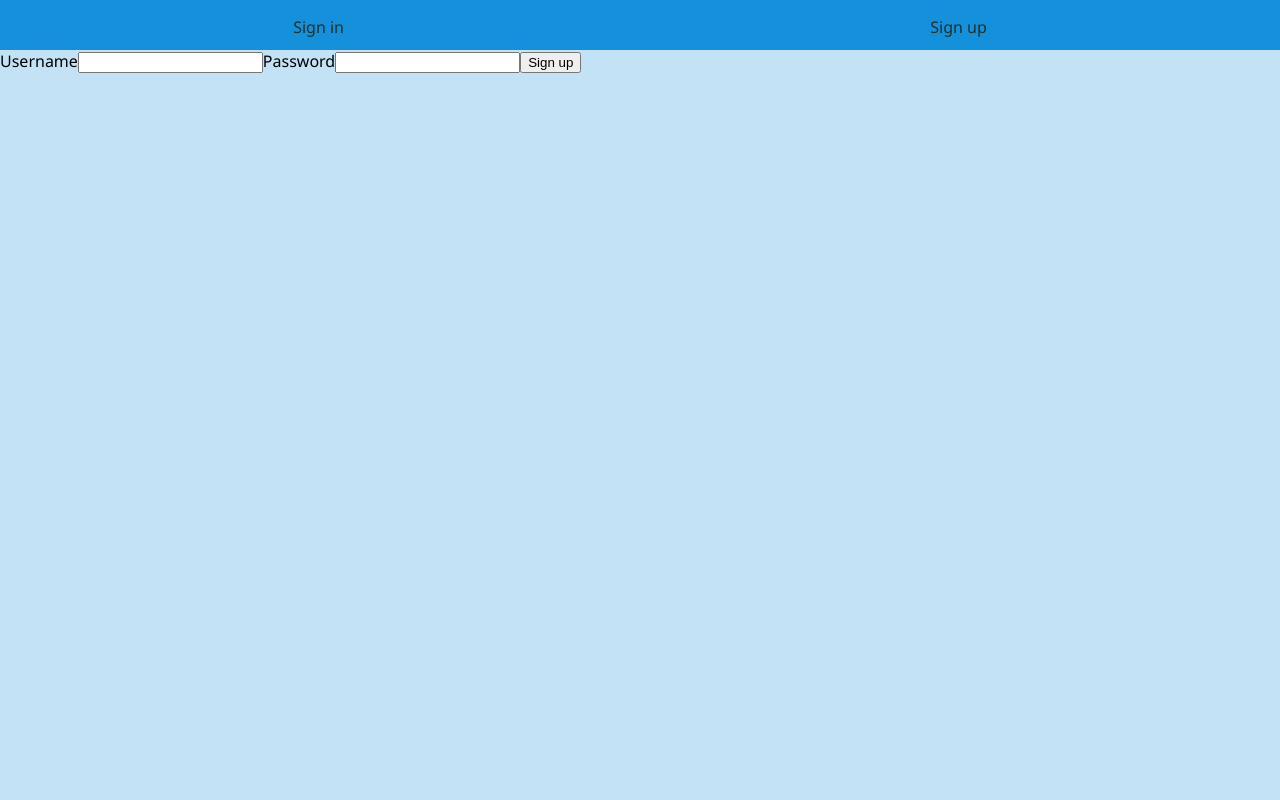
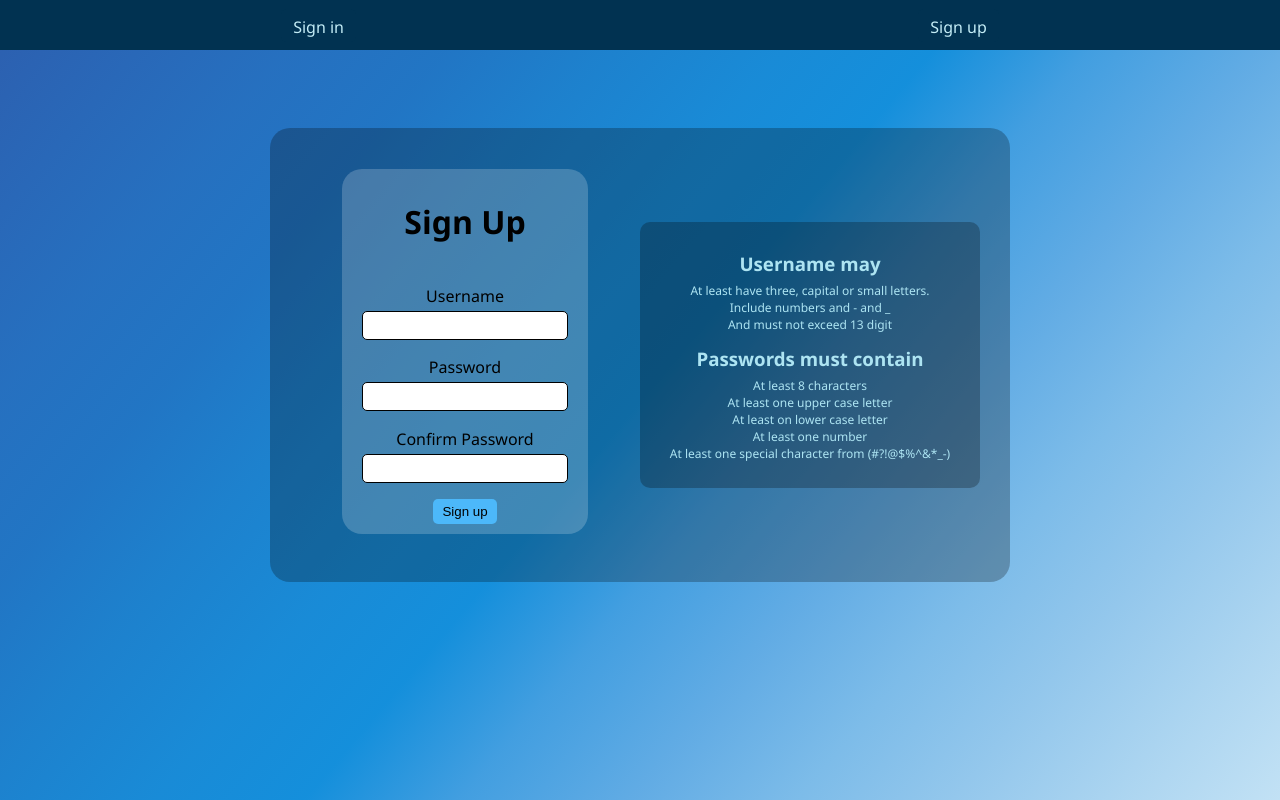
Before and after one commit to v7sn0/Inventory-Management-System, a React app in the folder frontend/: page /sign-up in a window 1280 px wide. Built offline with nearby package versions, Linux system fonts and the light colour scheme; the HTML template or start-up script is replaced by a standard one.

Commit message:
add regex to the backend + fix in auth.js (to catch the error in a react component instead of auth.js function) + edit and improve the style

```diff
--- a/frontend/src/App.css
+++ b/frontend/src/App.css
@@ -1,18 +1,36 @@
 body {
   margin: 0;
   box-sizing: border-box;
-  background-color: rgb(196, 226, 245);
+  background: linear-gradient(
+    130deg,
+    hsl(217deg 59% 43%) 0%,
+    hsl(214deg 63% 44%) 8%,
+    hsl(211deg 67% 45%) 17%,
+    hsl(209deg 71% 45%) 25%,
+    hsl(206deg 75% 46%) 33%,
+    hsl(204deg 79% 47%) 42%,
+    hsl(203deg 83% 47%) 50%,
+    hsl(205deg 72% 57%) 58%,
+    hsl(206deg 71% 64%) 67%,
+    hsl(205deg 71% 70%) 75%,
+    hsl(205deg 70% 75%) 83%,
+    hsl(204deg 70% 81%) 92%,
+    hsl(203deg 71% 86%) 100%
+  );
+  background-attachment: fixed; /* from freeCodeCamp, to prevent the linear gradient from repeating */
   font-family: "Segoe UI", Tahoma, Geneva, Verdana, sans-serif;
+  margin-top: 16vh;
 }
 
 nav {
-  background-color: rgb(21, 145, 220);
+  background-color: hsl(203 98 16%);
   height: 50px;
+  width: 100%;
   display: flex;
   justify-content: space-around;
   align-items: center;
-  /* position: fixed;
-  top: 0; */
+  position: fixed;
+  top: 0;
 }
 
 .nav-links {
@@ -20,8 +38,8 @@ nav {
   height: 19px;
   padding: 7px 12px 7px 12px;
   /* border-radius: 5px; */
-  /* background-color: rgb(75, 184, 250); */
-  color: #1a312c;
+  background-color: hsl(203 98 16%);
+  color: #c3ecf6;
   text-decoration: none;
   transition-duration: 0.3s;
   /* border: none; */
@@ -31,7 +49,9 @@ nav {
 }
 
 .nav-links:hover {
-  background-color: rgb(75, 184, 250);
+  /* background-color: rgb(23, 117, 176); */
+  background-color: hsl(203 98 23%);
+
   box-shadow: 0 2px #fff4e1;
   /* outline: 2px black solid; */
   /* border-bottom: 2px solid #fff4e1; */
@@ -68,7 +88,7 @@ td {
   border: 1px solid black;
   border-collapse: collapse;
   padding: 7px;
-  background-color: rgb(135, 204, 247);
+  background-color: rgba(0, 0, 0, 0.12);
 }
 
 .btn {
@@ -80,13 +100,126 @@ td {
 }
 
 .edit {
-  background-color: rgb(75, 127, 250);
+  background-color: hsl(222 95 63%);
+  transition: 0.3s;
+}
+
+.edit:hover {
+  background-color: hsl(222 95 68%);
 }
 
 .delete {
-  background-color: rgb(250, 75, 75);
+  background-color: hsl(0 95 64%);
+  transition: 0.3s;
+}
+
+.delete:hover {
+  background-color: hsl(0 95 68%);
 }
 
 .search {
-  background-color: rgb(75, 184, 250);
+  background-color: hsl(203 95 64%);
+  transition: 0.3s;
 }
+
+.search:hover {
+  background-color: hsl(203 95 68%);
+}
+
+.form-container {
+  /* max-width: 2000px; */
+
+  display: flex;
+  justify-content: center;
+  text-align: center;
+}
+
+.form-container > form {
+  margin-top: -2%;
+  padding: 10px 20px;
+  /* border: rgb(0, 72, 255) solid 2px; */
+  background-color: rgba(1, 1, 1, 0.25);
+  border-radius: 20px;
+}
+
+.sign-up-and-in > form {
+  background-color: rgba(255, 255, 255, 0.2);
+}
+
+.sign-up-error {
+  background-color: rgba(174, 39, 39, 0.4);
+  margin: 4% auto;
+  padding: 8px;
+  width: max-content;
+  border-radius: 5px;
+  user-select: none;
+}
+
+#sign-up-btn {
+  margin: 0 auto;
+}
+
+.form-title {
+  margin-bottom: 20%;
+}
+
+.form-label {
+  display: block;
+}
+
+.form-input {
+  border: solid 1px;
+  border-radius: 5px;
+  height: 25px;
+  width: 200px;
+  margin: 2% 0 8% 0;
+}
+
+.form-btn {
+  display: block;
+  margin: 15% auto;
+  background-color: hsl(203 95 64%);
+  transition: 0.3s;
+}
+
+.form-btn:hover {
+  background-color: hsl(203 95 68%);
+}
+
+.requirements {
+  background-color: rgba(1, 1, 1, 0.25);
+  width: 300px;
+  text-align: center;
+  padding: 10px 20px 20px;
+
+  border-radius: 10px;
+  margin: 20px 0;
+  user-select: none;
+  color: #ade4f2;
+}
+
+.requirements > p {
+  line-height: 5px;
+  font-size: 12px;
+}
+
+.requirements > h3 {
+  margin-bottom: 2px;
+}
+
+.sign-up-page {
+  background-color: rgba(1, 1, 1, 0.25);
+  padding: 48px 20px;
+  margin: 20px auto;
+  max-width: 700px;
+  border-radius: 20px;
+  display: grid;
+  grid-template-columns: 1fr 1fr;
+  align-items: center;
+}
+
+.sign-up-left-side {
+}
+
+.sign-up-right-side {
+}
--- a/frontend/src/components/ProtectedRoutes.jsx
+++ b/frontend/src/components/ProtectedRoutes.jsx
@@ -6,12 +6,12 @@ const ProtectedRoutes = ({ user }) => {
     return <Outlet />
   }
   return (
-    <>
+    <div className="home">
       <h1>Loading . . .</h1>
       <h5>
         If you entered this page unethicially, then sign in and try again :)
       </h5>
-    </>
+    </div>
   )
 }
 
--- a/frontend/src/components/ShowProducts.jsx
+++ b/frontend/src/components/ShowProducts.jsx
@@ -39,7 +39,7 @@ const ShowProducts = ({ products, setProducts }) => {
         <thead>
           <tr>
             <th>Product Name</th>
-            <th>Price</th>
+            <th>Price in BHD</th>
             <th>Quantity</th>
           </tr>
         </thead>
--- a/frontend/src/pages/ChangePassword.jsx
+++ b/frontend/src/pages/ChangePassword.jsx
@@ -31,38 +31,48 @@ const ChangePassword = ({ user }) => {
   }
 
   return (
-    <>
+    <div className="form-container">
       <form onSubmit={handleSubmit}>
-        <label htmlFor="oldPassword">Old Password</label>
+        <h1 className="form-title">Change Password</h1>
+        <label htmlFor="oldPassword" className="form-label">
+          Old Password
+        </label>
         <input
           onChange={handleChange}
           value={formState.oldPassword}
           name="oldPassword"
           id="oldPassword"
           type="password"
+          className="form-input"
         />
 
-        <label htmlFor="confirmPassword">Confirm Password</label>
+        <label htmlFor="confirmPassword" className="form-label">
+          Confirm Password
+        </label>
         <input
           onChange={handleChange}
           value={formState.confirmPassword}
           name="confirmPassword"
           id="confirmPassword"
           type="password"
+          className="form-input"
         />
 
-        <label htmlFor="newPassword">New Password</label>
+        <label htmlFor="newPassword" className="form-label">
+          New Password
+        </label>
         <input
           onChange={handleChange}
           value={formState.newPassword}
           name="newPassword"
           id="newPassword"
           type="password"
+          className="form-input"
         />
 
-        <button>Change</button>
+        <button className="form-btn btn">Change</button>
       </form>
-    </>
+    </div>
   )
 }
 
--- a/frontend/src/pages/Home.jsx
+++ b/frontend/src/pages/Home.jsx
@@ -23,9 +23,9 @@ const Home = ({ user, products, setProducts }) => {
       <ShowProducts products={products} setProducts={setProducts} />
     </div>
   ) : (
-    <>
+    <div className="home">
       <h1>You have no products.</h1>
-    </>
+    </div>
   )
 }
 
--- a/frontend/src/pages/SignIn.jsx
+++ b/frontend/src/pages/SignIn.jsx
@@ -30,29 +30,36 @@ const SignIn = ({ setUser }) => {
   }
 
   return (
-    <>
+    <div className="form-container sign-up-and-in">
       <form onSubmit={handleSubmit}>
-        <label htmlFor="username">Username</label>
+        <h1 className="form-title">Sign In</h1>
+        <label htmlFor="username" className="form-label">
+          Username
+        </label>
         <input
           onChange={handleChange}
           value={formState.username}
           name="username"
           id="username"
           type="text"
+          className="form-input"
         />
 
-        <label htmlFor="password">Password</label>
+        <label htmlFor="password" className="form-label">
+          Password
+        </label>
         <input
           onChange={handleChange}
           value={formState.password}
           name="password"
           id="password"
           type="password"
+          className="form-input"
         />
 
-        <button>Sign in</button>
+        <button className="form-btn btn">Sign in</button>
       </form>
-    </>
+    </div>
   )
 }
 
--- a/frontend/src/pages/SignUp.jsx
+++ b/frontend/src/pages/SignUp.jsx
@@ -8,9 +8,12 @@ const SignUp = () => {
   const initialState = {
     username: "",
     password: "",
+    confirmPassword: "",
   }
 
   const [formState, setFormState] = useState(initialState)
+
+  const [handleError, setHandleError] = useState(null)
 
   const handleChange = (e) => {
     setFormState({
@@ -21,33 +24,93 @@ const SignUp = () => {
 
   const handleSubmit = async (e) => {
     e.preventDefault()
-    await signUp(formState)
+    try {
+      if (formState.password === formState.confirmPassword) {
+        await signUp({
+          username: formState.username,
+          password: formState.password,
+        })
         setFormState(initialState)
         navigate("/sign-in")
+      } else {
+        setHandleError("Passwords must match")
+      }
+    } catch (error) {
+      setHandleError(error.response.data.message)
+    }
   }
 
   return (
     <>
+      <div className="sign-up-page">
+        <div className="sign-up-left-side">
+          <div className="form-container sign-up-and-in">
             <form onSubmit={handleSubmit}>
-        <label htmlFor="username">Username</label>
+              <h1 className="form-title">Sign Up</h1>
+              <label htmlFor="username" className="form-label">
+                Username
+              </label>
               <input
                 onChange={handleChange}
                 value={formState.username}
                 name="username"
                 id="username"
                 type="text"
+                className="form-input"
               />
-        <label htmlFor="password">Password</label>
+              <label htmlFor="password" className="form-label">
+                Password
+              </label>
               <input
                 onChange={handleChange}
                 value={formState.password}
                 name="password"
                 id="password"
                 type="password"
+                className="form-input"
               />
 
-        <button>Sign up</button>
+              <label htmlFor="confirm-password" className="form-label">
+                Confirm Password
+              </label>
+              <input
+                onChange={handleChange}
+                value={formState.confirmPassword}
+                name="confirmPassword"
+                id="confirmPassword"
+                type="password"
+                className="form-input"
+              />
+              <button className="form-btn btn" id="sign-up-btn">
+                Sign up
+              </button>
+
+              {/* <ul>
+          <li>At least 8 characters</li>
+          <li>At least one upper case letter</li>
+          <li>At least on lower case letter</li>
+          <li>At least one number</li>
+          <li>At least one special character from ([#?!@$%^&*_-)</li>
+        </ul> */}
             </form>
+          </div>
+        </div>
+        <div className="sign-up-right-side">
+          <div className="requirements">
+            <h3>Username may</h3>
+            <p>At least have three, capital or small letters.</p>
+            <p>Include numbers and - and _</p>
+            <p>And must not exceed 13 digit</p>
+            <h3>Passwords must contain </h3>
+            <p>At least 8 characters</p>
+            <p>At least one upper case letter</p>
+            <p>At least on lower case letter</p>
+            <p>At least one number</p>
+            <p>At least one special character from (#?!@$%^&*_-)</p>
+          </div>
+          {handleError && <p className="sign-up-error">{handleError}</p>}
+        </div>
+      </div>
     </>
   )
 }
--- a/frontend/src/services/auth.js
+++ b/frontend/src/services/auth.js
@@ -5,7 +5,7 @@ export const signUp = async (data) => {
     const response = await Client.post("/auth/sign-up", data)
     return response.data
   } catch (error) {
-    console.error(error)
+    throw error
   }
 }
 
```
Also changed, not shown: frontend/src/pages/AddProduct.jsx (+16 -7 lines), frontend/src/pages/EditProduct.jsx (+16 -6 lines), 2 other files (tests, documents, lock files or other folders). Lines whose indentation alone changed are shown as unchanged.
